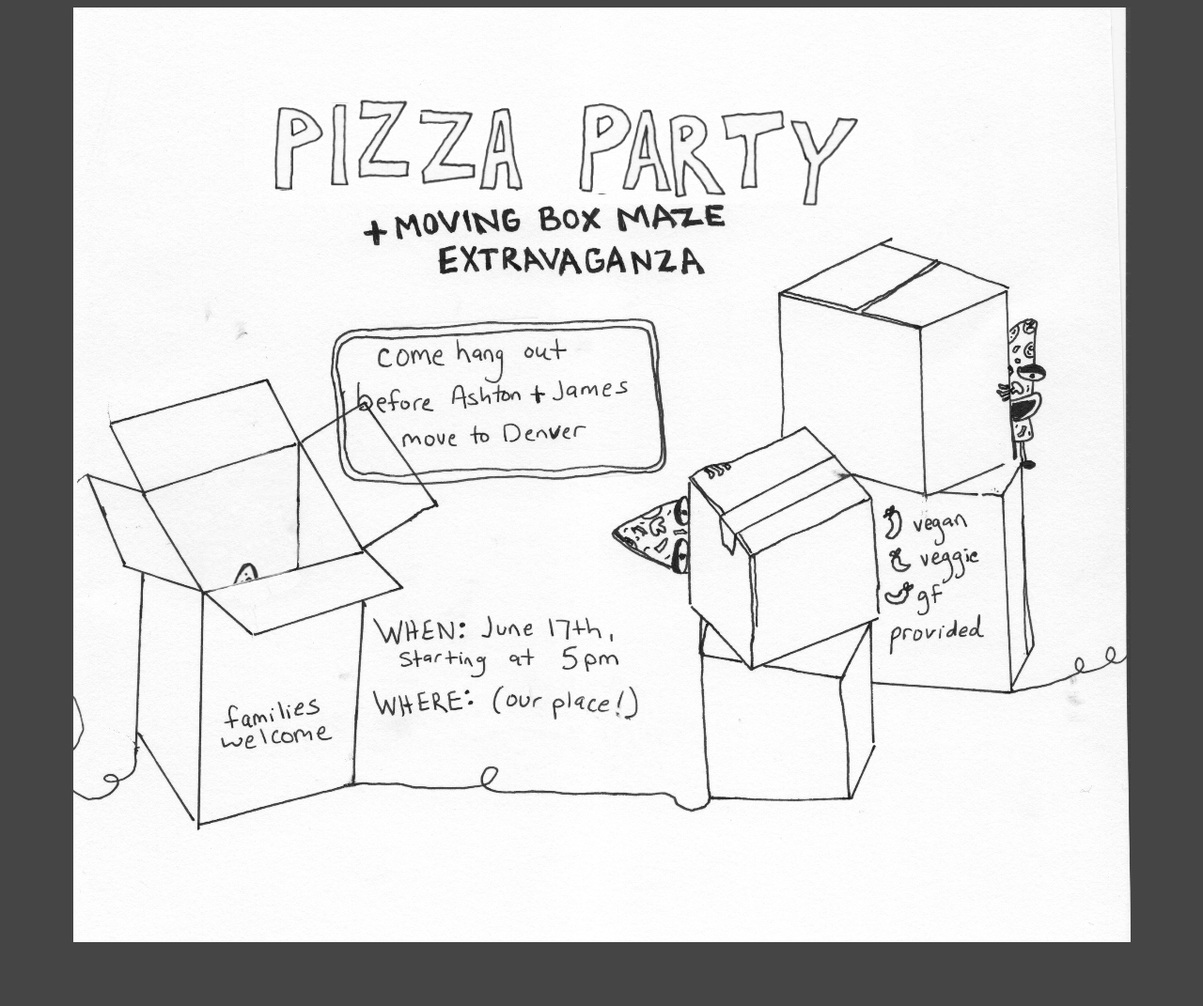
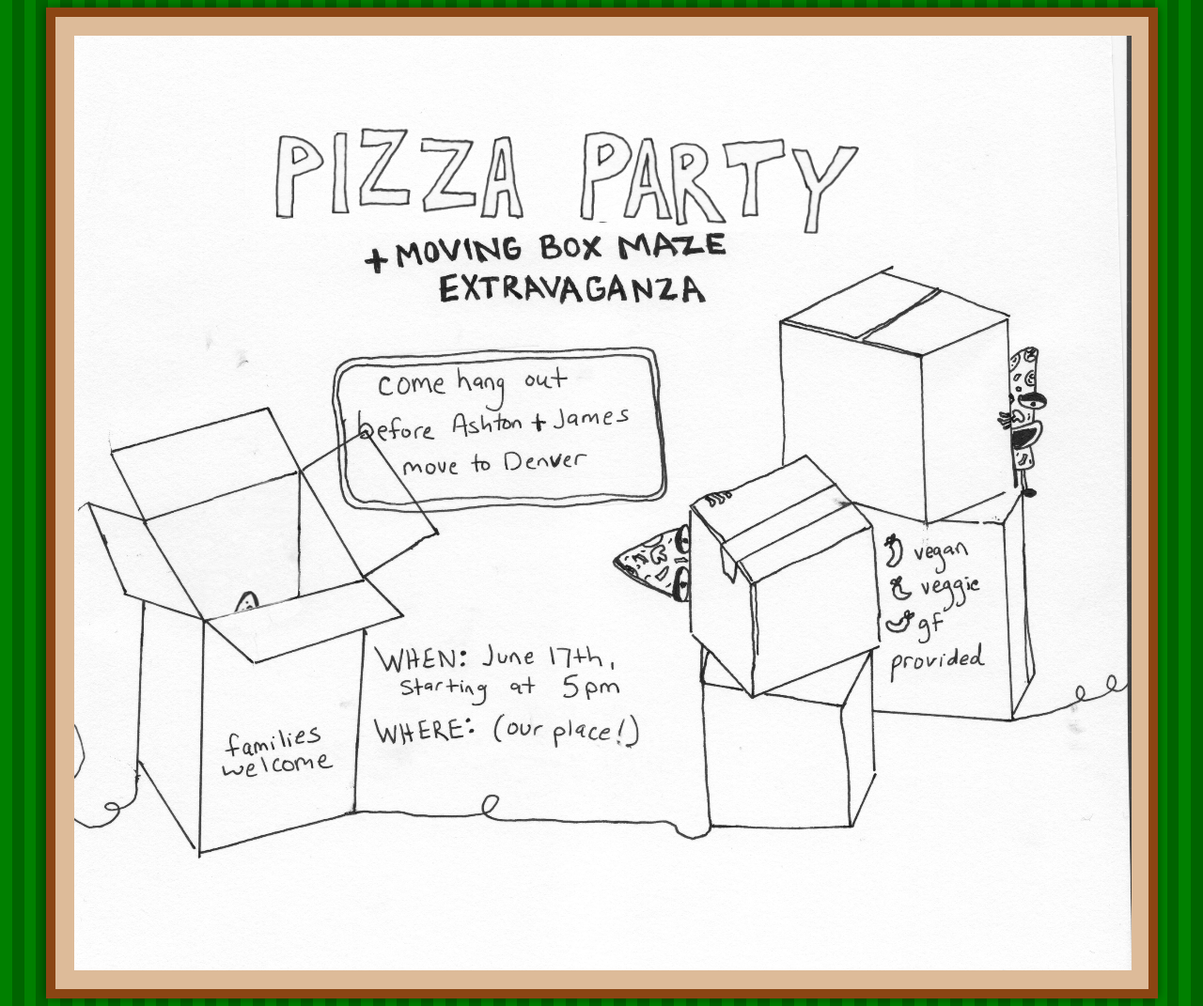
Before and after one commit to jpoz/pizzaparty, a plain HTML site: page index.html in a window 1280 px wide. Shown: the whole page at 94% size. Before the commit the page ends 1011 px from the top, so only its background shows below. Drawn offline with Linux system fonts and the light colour scheme.

Commit message:
background

```diff
--- a/css/style.css
+++ b/css/style.css
@@ -4,7 +4,6 @@
 }
 
 div#main {
-  margin: 0 auto;
   background-image: url("../images/background.png");
   width: 1125px;
   height: 995px;
@@ -14,8 +13,18 @@ div > img {
   transform: scale(0.5);
 }
 
-html, body {
-  background-color: #454545;
+html {
+  background-image: repeating-linear-gradient(to right, green, green 1%, darkgreen 1%, darkgreen 2%);
+}
+
+.wooden-frame {
+  margin: 0 auto;
+  background-color: #DDBB99; /* Wooden color */
+  padding: 20px; /* Adjust padding as needed */
+  box-sizing: border-box; /* Prevent padding from affecting element's width */
+  border: 10px solid #8B4513; /* Border color */
+  box-shadow: 0 0 10px rgba(0, 0, 0, 0.5); /* Shadow effect */
+  width: 1183px;
 }
 
 @keyframes bounce1 {
--- a/index.html
+++ b/index.html
@@ -4,6 +4,7 @@
     <link rel="stylesheet" href="css/style.css">
   </head>
   <body>
+    <div class='wooden-frame'>
       <div id='main'>
         <div class='letter the_letter_p'>&nbsp;</div>
         <div class='letter the_letter_i'>&nbsp;</div>
@@ -19,5 +20,6 @@
         <div class='slice_1_fingers'>&nbsp;</div>
         <div class='box_front'>&nbsp;</div>
       </div>
+    </div>
   </body>
 </html>
```
Also changed, not shown: images/bg.png (added), images/blamo.png (added). Lines whose indentation alone changed are shown as unchanged.
